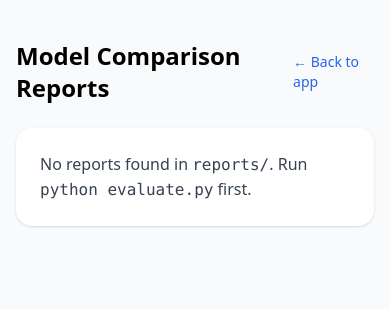
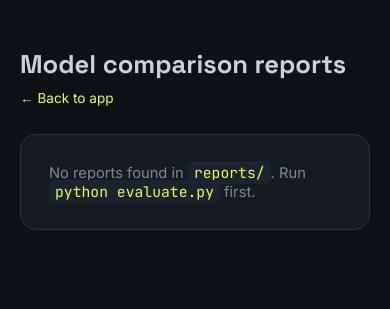
Before and after one commit to AshiMahajan/Dog_and_Cat_CNN_Project, a Flask app: page /accuracy in a window 390 px wide. Shown: the top 309 px of the page. Run offline with Flask 3, Linux system fonts and the light colour scheme; some libraries are stand-ins or nearby versions.

Commit message:
Refactor reports.html styling and layout
Replace Tailwind-dependent markup with custom styles and a dark-themed layout. Add lang attribute and update page title to "AniLens — Model Reports"; preload Google fonts and define CSS variables, typography, responsive wrapper, and card/table styles. Improve metric display (monospace, highlighted values, N/A handling), make details expandable with responsive image grid and pretty-printed JSON, and add a styled empty-state card. Minor markup cleanup: remove Tailwind classes, simplify table structure, and tidy image/summary captions.

```diff
--- a/templates/reports.html
+++ b/templates/reports.html
@@ -1,68 +1,134 @@
 <!DOCTYPE html>
-<html>
+<html lang="en">
   <head>
     <meta charset="utf-8" />
     <meta name="viewport" content="width=device-width, initial-scale=1" />
-    <script src="https://cdn.tailwindcss.com"></script>
-    <title>Model Reports</title>
+    <title>AniLens — Model Reports</title>
+    <link rel="preconnect" href="https://fonts.googleapis.com" />
+    <link
+      href="https://fonts.googleapis.com/css2?family=Space+Grotesk:wght@500;600;700&family=Inter:wght@400;500;600&family=JetBrains+Mono:wght@400;500&display=swap"
+      rel="stylesheet"
+    />
+    <style>
+      :root {
+        --bg: #0e1116;
+        --card: #161b22;
+        --card-2: #1c2330;
+        --line: #2a3140;
+        --text: #c9d1d9;
+        --text-dim: #7d8794;
+        --lime: #e6ff4d;
+      }
+      * { box-sizing: border-box; }
+      html, body { margin: 0; background: var(--bg); color: var(--text); font-family: "Inter", sans-serif; }
+      .display { font-family: "Space Grotesk", sans-serif; }
+      .mono { font-family: "JetBrains Mono", monospace; }
+      .wrap { max-width: 980px; margin: 0 auto; padding: 48px 20px 80px; }
+      .top-row { display: flex; align-items: center; justify-content: space-between; margin-bottom: 28px; flex-wrap: wrap; gap: 10px; }
+      h1 { font-family: "Space Grotesk", sans-serif; font-size: 1.6rem; margin: 0; }
+      .back-link { font-size: 0.85rem; color: var(--lime); text-decoration: none; }
+      .back-link:hover { text-decoration: underline; }
+
+      .table-card {
+        background: var(--card);
+        border: 1px solid var(--line);
+        border-radius: 16px;
+        overflow: hidden;
+      }
+      table { width: 100%; border-collapse: collapse; font-size: 0.88rem; }
+      thead { background: var(--card-2); }
+      th { text-align: left; padding: 12px 16px; font-family: "JetBrains Mono", monospace; font-size: 0.72rem; text-transform: uppercase; letter-spacing: 0.05em; color: var(--text-dim); }
+      td { padding: 14px 16px; border-top: 1px solid var(--line); vertical-align: top; }
+      tr:hover td { background: rgba(230, 255, 77, 0.02); }
+      .tag-name { font-family: "Space Grotesk", sans-serif; font-weight: 600; text-transform: capitalize; }
+      .metric-val { font-family: "JetBrains Mono", monospace; color: var(--lime); }
+      .metric-na { font-family: "JetBrains Mono", monospace; color: var(--text-dim); }
+
+      summary { color: var(--lime); cursor: pointer; font-size: 0.85rem; }
+      summary:hover { text-decoration: underline; }
+      .detail-imgs { margin-top: 14px; display: grid; grid-template-columns: 1fr; gap: 14px; }
+      @media (min-width: 600px) { .detail-imgs { grid-template-columns: 1fr 1fr; } }
+      .detail-imgs img { width: 100%; border-radius: 10px; border: 1px solid var(--line); }
+      .detail-imgs .cap { font-size: 0.78rem; color: var(--text-dim); margin-bottom: 6px; }
+      pre.metrics-json {
+        margin-top: 14px;
+        background: var(--card-2);
+        border: 1px solid var(--line);
+        border-radius: 10px;
+        padding: 14px;
+        font-family: "JetBrains Mono", monospace;
+        font-size: 0.78rem;
+        overflow-x: auto;
+        color: var(--text);
+      }
+
+      .empty-card {
+        background: var(--card);
+        border: 1px solid var(--line);
+        border-radius: 16px;
+        padding: 28px;
+        font-size: 0.92rem;
+        color: var(--text-dim);
+      }
+      .empty-card code {
+        font-family: "JetBrains Mono", monospace;
+        background: var(--card-2);
+        padding: 2px 6px;
+        border-radius: 5px;
+        color: var(--lime);
+      }
+    </style>
   </head>
-  <body class="min-h-screen bg-gray-50">
-    <div class="max-w-5xl mx-auto py-10 px-4">
-      <div class="flex items-center justify-between mb-6">
-        <h1 class="text-2xl font-semibold">Model Comparison Reports</h1>
-        <a href="/" class="text-sm text-blue-600 hover:underline"
-          >← Back to app</a
-        >
+  <body>
+    <div class="wrap">
+      <div class="top-row">
+        <h1>Model comparison reports</h1>
+        <a href="/" class="back-link">← Back to app</a>
       </div>
 
       {% if reports and reports|length > 0 %}
-      <div class="overflow-x-auto bg-white rounded-2xl shadow">
-        <table class="min-w-full text-sm">
-          <thead class="bg-gray-100">
+      <div class="table-card">
+        <table>
+          <thead>
             <tr>
-              <th class="text-left px-4 py-3">Model</th>
-              <th class="text-left px-4 py-3">Accuracy</th>
-              <th class="text-left px-4 py-3">ROC-AUC</th>
-              <th class="text-left px-4 py-3">Details</th>
+              <th>Model</th>
+              <th>Accuracy</th>
+              <th>ROC-AUC</th>
+              <th>Details</th>
             </tr>
           </thead>
           <tbody>
             {% for r in reports %}
-            <tr class="border-t">
-              <td class="px-4 py-3 font-medium">{{ r.tag }}</td>
-              <td class="px-4 py-3">
-                {% if r.metrics.accuracy is defined %}{{
-                '%.4f'|format(r.metrics.accuracy) }}{% else %}—{% endif %}
+            <tr>
+              <td class="tag-name">{{ r.tag }}</td>
+              <td>
+                {% if r.metrics.accuracy is defined %}
+                <span class="metric-val">{{ '%.4f'|format(r.metrics.accuracy) }}</span>
+                {% else %}<span class="metric-na">—</span>{% endif %}
               </td>
-              <td class="px-4 py-3">
-                {% if r.metrics.roc_auc is not none %}{{
-                '%.4f'|format(r.metrics.roc_auc) }}{% else %}N/A{% endif %}
+              <td>
+                {% if r.metrics.roc_auc is not none %}
+                <span class="metric-val">{{ '%.4f'|format(r.metrics.roc_auc) }}</span>
+                {% else %}<span class="metric-na">N/A</span>{% endif %}
               </td>
-              <td class="px-4 py-3">
-                <details class="cursor-pointer">
-                  <summary class="text-blue-600 hover:underline">View</summary>
-                  <div class="mt-3 grid grid-cols-1 md:grid-cols-2 gap-4">
+              <td>
+                <details>
+                  <summary>View</summary>
+                  <div class="detail-imgs">
                     {% if r.cm_path %}
                     <div>
-                      <div class="text-gray-700 mb-2">Confusion Matrix</div>
-                      <img
-                        src="{{ url_for('static_report_file', path=r.cm_path) }}"
-                        class="rounded-xl border"
-                      />
+                      <div class="cap">Confusion matrix</div>
+                      <img src="{{ url_for('static_report_file', path=r.cm_path) }}" />
                     </div>
-                    {% endif %} {% if r.roc_path %}
+                    {% endif %}
+                    {% if r.roc_path %}
                     <div>
-                      <div class="text-gray-700 mb-2">ROC Curve</div>
-                      <img
-                        src="{{ url_for('static_report_file', path=r.roc_path) }}"
-                        class="rounded-xl border"
-                      />
+                      <div class="cap">ROC curve</div>
+                      <img src="{{ url_for('static_report_file', path=r.roc_path) }}" />
                     </div>
                     {% endif %}
                   </div>
-                  <pre class="mt-4 p-3 bg-gray-50 rounded-lg overflow-x-auto">
-{{ r.metrics | tojson(indent=2) }}</pre
-                  >
+                  <pre class="metrics-json">{{ r.metrics | tojson(indent=2) }}</pre>
                 </details>
               </td>
             </tr>
@@ -71,11 +137,8 @@
         </table>
       </div>
       {% else %}
-      <div class="bg-white rounded-2xl shadow p-6">
-        <p class="text-gray-700">
-          No reports found in <code>reports/</code>. Run
-          <code>python evaluate.py</code> first.
-        </p>
+      <div class="empty-card">
+        No reports found in <code>reports/</code>. Run <code>python evaluate.py</code> first.
       </div>
       {% endif %}
     </div>
```
